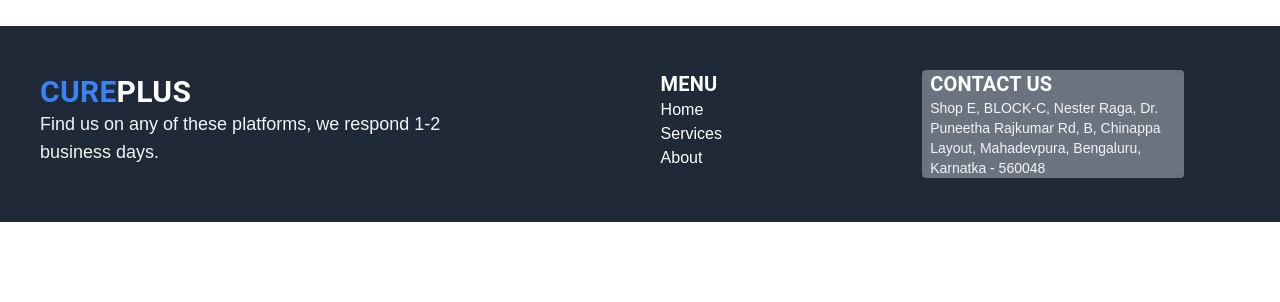
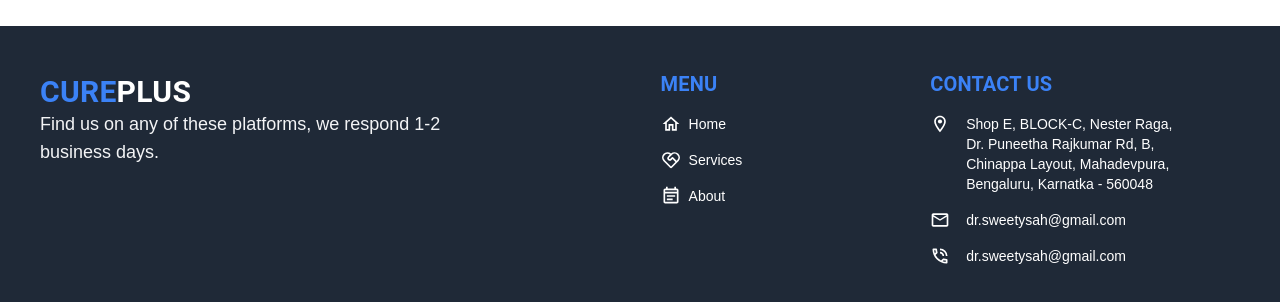
Before and after one commit to itsAdityaRathore/cure_plus, a React (Create React App) app: page / in a window 1280 px wide. Shown: the part 1598-1900 px from the top of the page. Before the commit the page ends 1820 px from the top, so only its background shows below. Built offline with nearby package versions, Linux system fonts and the light colour scheme.

Commit message:
react-icons added and menu changed

```diff
--- a/package.json
+++ b/package.json
@@ -13,6 +13,7 @@
     "@testing-library/user-event": "^13.5.0",
     "react": "^18.2.0",
     "react-dom": "^18.2.0",
+    "react-icons": "^4.4.0",
     "react-scripts": "5.0.1",
     "web-vitals": "^2.1.4"
   },
--- a/src/components/footer/Footer.js
+++ b/src/components/footer/Footer.js
@@ -1,9 +1,11 @@
 import { Box, Container, Paper, Typography } from "@mui/material";
 import React from "react";
-import FacebookRoundedIcon from "@mui/icons-material/FacebookRounded";
-import LocalHospitalOutlinedIcon from "@mui/icons-material/LocalHospitalOutlined";
-import { FontAwesomeIcon } from "@fortawesome/react-fontawesome";
-import { faHome } from "@fortawesome/free-solid-svg-icons";
+import { MdOutlineEmail } from "react-icons/md";
+import { MdOutlineLocationOn } from "react-icons/md";
+import { MdOutlinePhoneInTalk } from "react-icons/md";
+import { MdOutlineHome } from "react-icons/md";
+import { RiServiceLine } from "react-icons/ri";
+import { MdOutlineEventNote } from "react-icons/md";
 
 const items = [
   {
@@ -39,23 +41,55 @@ function Footer() {
                 elevation={0}
                 className=" bg-transparent mx-1 lg:my-0 text-white px-2 my-1"
               >
-                <Typography className="font-semibold text-xl">MENU</Typography>
-                <Box className="text-base">Home</Box>
-                <Box className="text-base">Services</Box>
-                <Box className="text-base">About</Box>
+                <Typography className="font-semibold text-xl text-blue-500">
+                  MENU
+                </Typography>
+                <h3 className="flex text-sm my-4 ">
+                  <span>
+                    <MdOutlineHome className="text-xl mr-2" />
+                  </span>
+                  Home
+                </h3>
+                <h3 className="flex text-sm my-4 ">
+                  <span>
+                    <RiServiceLine className="text-xl mr-2" />
+                  </span>
+                  Services
+                </h3>
+                <h3 className="flex text-sm my-4 ">
+                  <span>
+                    <MdOutlineEventNote className="text-xl mr-2" />
+                  </span>
+                  About
+                </h3>
               </Paper>
 
               <Paper
                 elevation={0}
-                className=" bg-gray-500 mx-1 lg:my-0 text-white px-2 my-1 "
+                className=" bg-transparent mx-1 lg:my-0 text-white px-2 my-1 "
               >
-                <Typography className="font-semibold text-xl">
+                <Typography className="font-semibold text-xl text-blue-500">
                   CONTACT US
                 </Typography>
-                <h6 class="text-sm text-gray-100 flex">
+                <h3 className="flex text-sm my-4 ">
+                  <span>
+                    <MdOutlineLocationOn className="text-xl mr-4" />
+                  </span>
                   Shop E, BLOCK-C, Nester Raga, Dr. Puneetha Rajkumar Rd, B,
                   Chinappa Layout, Mahadevpura, Bengaluru, Karnatka - 560048
-                </h6>
+                </h3>
+                <h3 className="flex text-sm my-4">
+                  <span>
+                    <MdOutlineEmail className="text-xl mr-4" />
+                  </span>
+                  dr.sweetysah@gmail.com
+                </h3>
+                <h3 className="flex text-sm my-4">
+                  <span>
+                    <MdOutlinePhoneInTalk className="text-xl mr-4" />
+                  </span>
+                  dr.sweetysah@gmail.com
+                </h3>
               </Paper>
             </Box>
           </Box>
```
Also changed, not shown: 1 other file (tests, documents, lock files or other folders).
